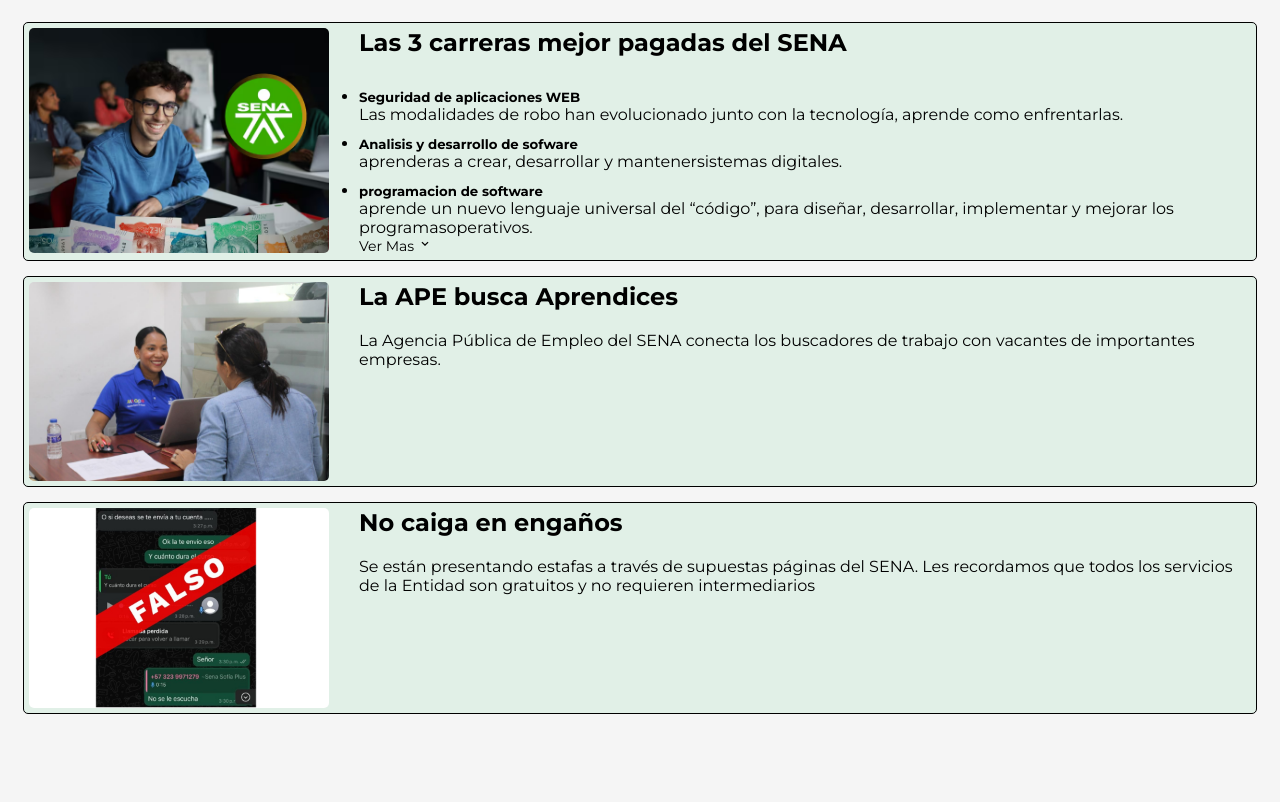
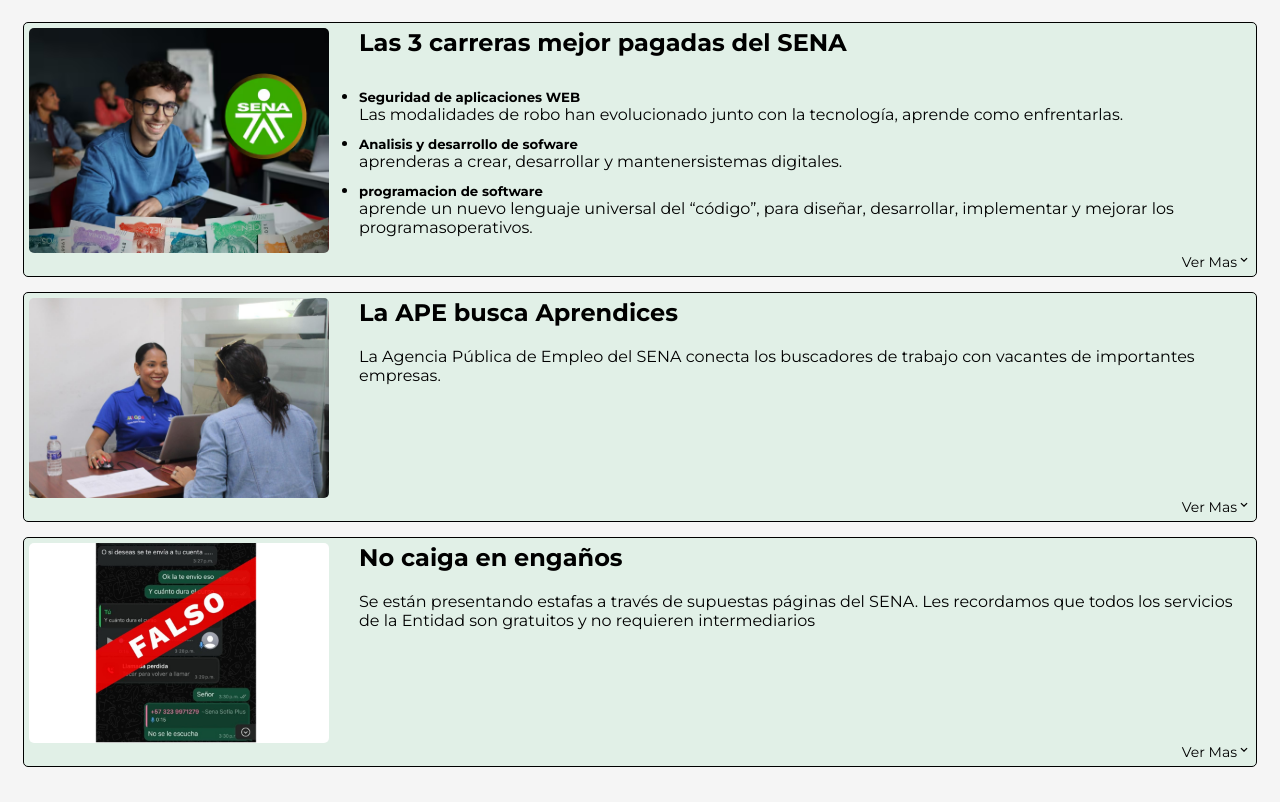
Before and after one commit to LopezDev520/mision-2, a plain HTML site: page noticias/index.html in a window 1280 px wide. Shown: the part 101-903 px from the top of the page. Before the commit the page ends 850 px from the top, so only its background shows below. Drawn offline with Linux system fonts and the light colour scheme.

Commit message:
add todos los span

```diff
--- a/noticias/index.html
+++ b/noticias/index.html
@@ -58,13 +58,13 @@
                             </li>
                         </ul>
                     </div>
-                    <div class="infoNews">
-                        <span>Ver Mas</span>
-                        <svg xmlns="http://www.w3.org/2000/svg" width="14" height="14" viewBox="0 0 24 24">
-                            <path fill="currentColor" d="m12 15.4l-6-6L7.4 8l4.6 4.6L16.6 8L18 9.4z" />
-                        </svg>
-                    </div>
                 </div>
+            </div>
+            <div class="diploidNews" >
+                <span class="infoNews">Ver Mas</span>
+                <svg xmlns="http://www.w3.org/2000/svg" width="14" height="14" viewBox="0 0 24 24">
+                    <path fill="currentColor" d="m12 15.4l-6-6L7.4 8l4.6 4.6L16.6 8L18 9.4z" />
+                </svg>
             </div>
         </div>
 
@@ -81,6 +81,12 @@
                             importantes empresas.</p>
                     </div>
                 </div>
+            </div>
+            <div class="diploidNews" >
+                <span class="infoNews">Ver Mas</span>
+                <svg xmlns="http://www.w3.org/2000/svg" width="14" height="14" viewBox="0 0 24 24">
+                    <path fill="currentColor" d="m12 15.4l-6-6L7.4 8l4.6 4.6L16.6 8L18 9.4z" />
+                </svg>
             </div>
         </div>
 
@@ -99,6 +105,12 @@
                     </div>
                 </div>
             </div>
+            <div class="diploidNews" >
+                <span class="infoNews">Ver Mas</span>
+                <svg xmlns="http://www.w3.org/2000/svg" width="14" height="14" viewBox="0 0 24 24">
+                    <path fill="currentColor" d="m12 15.4l-6-6L7.4 8l4.6 4.6L16.6 8L18 9.4z" />
+                </svg>
+            </div>
         </div>
     </main>
 
--- a/static/css/noticias.css
+++ b/static/css/noticias.css
@@ -19,6 +19,10 @@
 h5{
     margin-top: 10px;
 }
+.diploidNews{
+    display: flex;
+    justify-content: flex-end;
+}
 .infoNews{
     font-size: 14px;
 }
```
